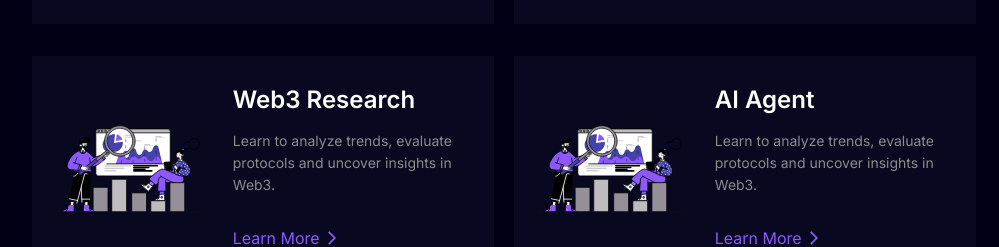
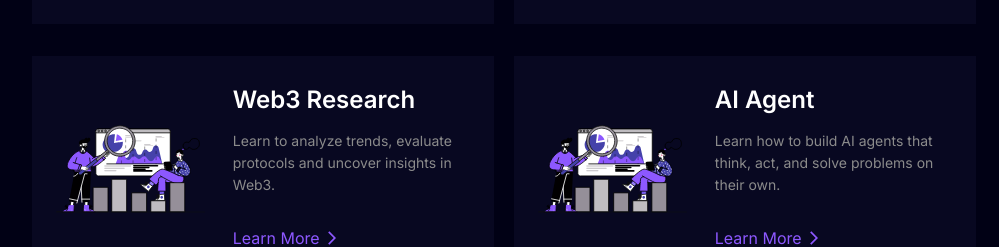
Before and after one commit to Marvelousy20/Helicode, a Next.js app: page / in a window 1280 px wide. Shown: the part 2020-2267 px from the top of the page, without its empty margins (136-1135 px from the left). Built offline with nearby package versions, Linux system fonts and the light colour scheme; no server answers.

Commit message:
changed text for ai agent

```diff
--- a/src/components/Explore/index.tsx
+++ b/src/components/Explore/index.tsx
@@ -43,7 +43,7 @@ export default function Explore() {
     {
       name: "AI Agent",
       description:
-        "Learn to analyze trends, evaluate protocols and uncover insights in Web3.",
+        "Learn how to build AI agents that think, act, and solve problems on their own.",
       image: "/research.svg",
       to: "/ai-agent",
     },
```
